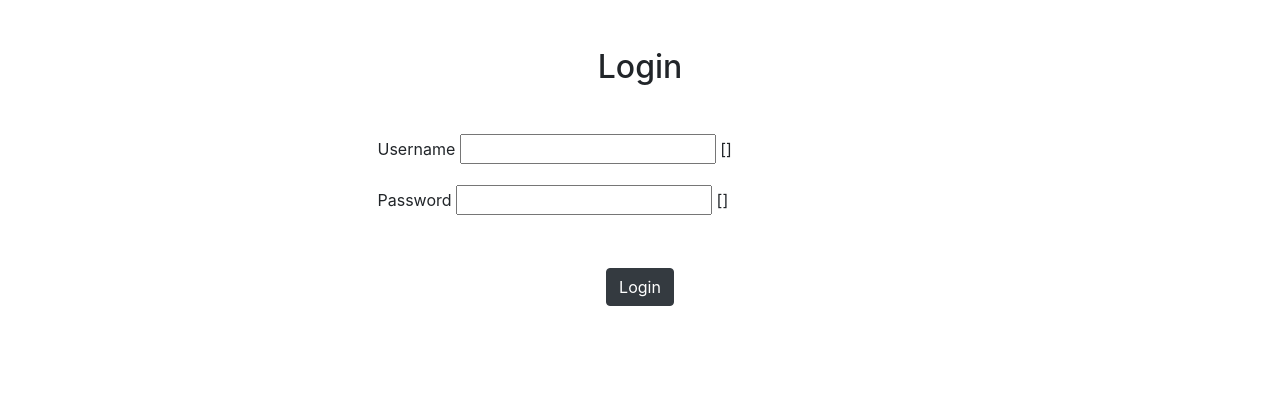
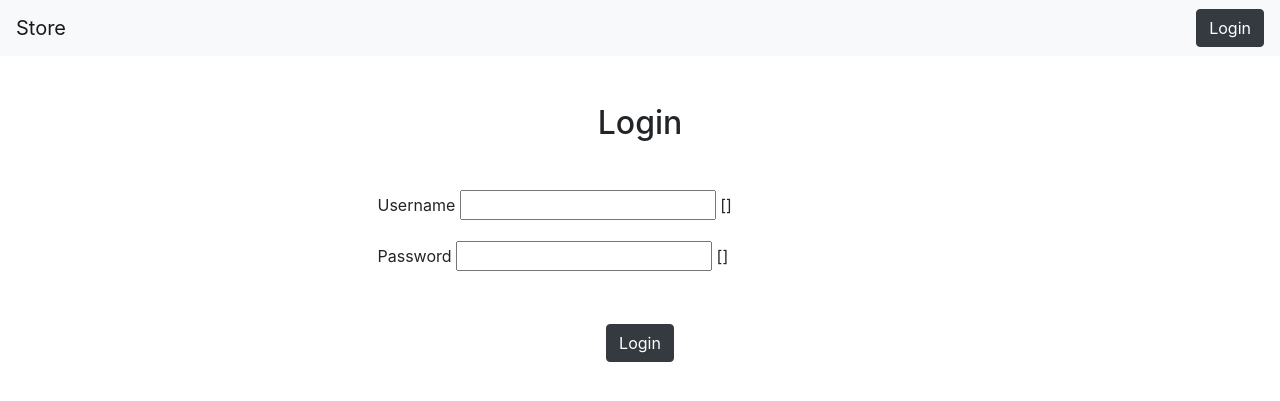
Before and after one commit to jlorencelim/ordering_test, a Django app: template frontend/templates/registration/login.html in a window 1280 px wide. Shown: the top 401 px of the page. Run offline with Django 3.2, Linux system fonts and the light colour scheme; the template is opened without the code that fills it, so the values that code supplies are empty, except form fields; tables that the repository leaves empty hold one stand-in row (values such as "Sample post"); form fields are guessed from the names that the template uses; some libraries are stand-ins or nearby versions.

Commit message:
Implemented the logout view

```diff
--- a/conf/urls.py
+++ b/conf/urls.py
@@ -14,16 +14,14 @@ Including another URLconf
     2. Add a URL to urlpatterns:  url(r'^blog/', include('blog.urls'))
 """
 from django.conf import settings
-from django.conf.urls import url
+from django.conf.urls import url, include
 from django.conf.urls.static import static
 from django.contrib import admin
-from django.contrib.auth import views as auth_views
 
 
 urlpatterns = [
     url(r'^admin/', admin.site.urls),
-    url(r'^login/$', auth_views.login, name='login'),
-    url(r'^logout/$', auth_views.logout, name='logout'),
+    url(r'^users/', include('users.urls', namespace='users')),
 ]
 
 urlpatterns += static(settings.STATIC_URL, document_root=settings.STATIC_ROOT)
--- a/docker/web/requirements.txt
+++ b/docker/web/requirements.txt
@@ -1,3 +1,5 @@
 Django==1.10.5
+django-braces==1.13.0
 django-pyodbc-azure==1.10.4.0
 django-widget-tweaks==1.4.2
+pyodbc==4.0.23
--- a/frontend/templates/base.html
+++ b/frontend/templates/base.html
@@ -9,7 +9,7 @@
     <meta name="viewport" content="width=device-width, initial-scale=1">
     <meta name="description" content="">
     <meta name="author" content="">
-    <title>Orders | {% block head_title %}Orders{% endblock head_title %}</title>
+    <title>Store | {% block head_title %}Store{% endblock head_title %}</title>
 
     <link href="{% static 'css/bootstrap.min.css' %}" rel="stylesheet">
 
@@ -22,8 +22,16 @@
 
 {% block body %}
     <body>
+        <nav class="navbar navbar-light bg-light justify-content-between">
+            <a class="navbar-brand" href="#">Store</a>
+            {% if user.is_authenticated %}
+                <a href="{% url 'users:logout' %}" class="btn btn-dark">Logout</a>
+            {% else %}
+                <a href="{% url 'users:login' %}" class="btn btn-dark">Login</a>
+            {% endif %}
+        </nav>
+
         <div class="container mt-5">
-
             {% block content %}{% endblock content %}
 
             <script src="{% static 'js/jquery.slim.min.js' %}" type="text/javascript"></script>
--- a/users/urls.py
+++ b/users/urls.py
@@ -0,0 +1,10 @@
+from django.conf.urls import url
+from django.contrib.auth import views as auth_views
+
+from . import views
+
+
+urlpatterns = [
+    url(r'^login/$', auth_views.login, name='login'),
+    url(r'^logout$', views.LogoutView.as_view(), name='logout'),
+]
```
Also changed, not shown: users/views.py (+11 -2 lines).
